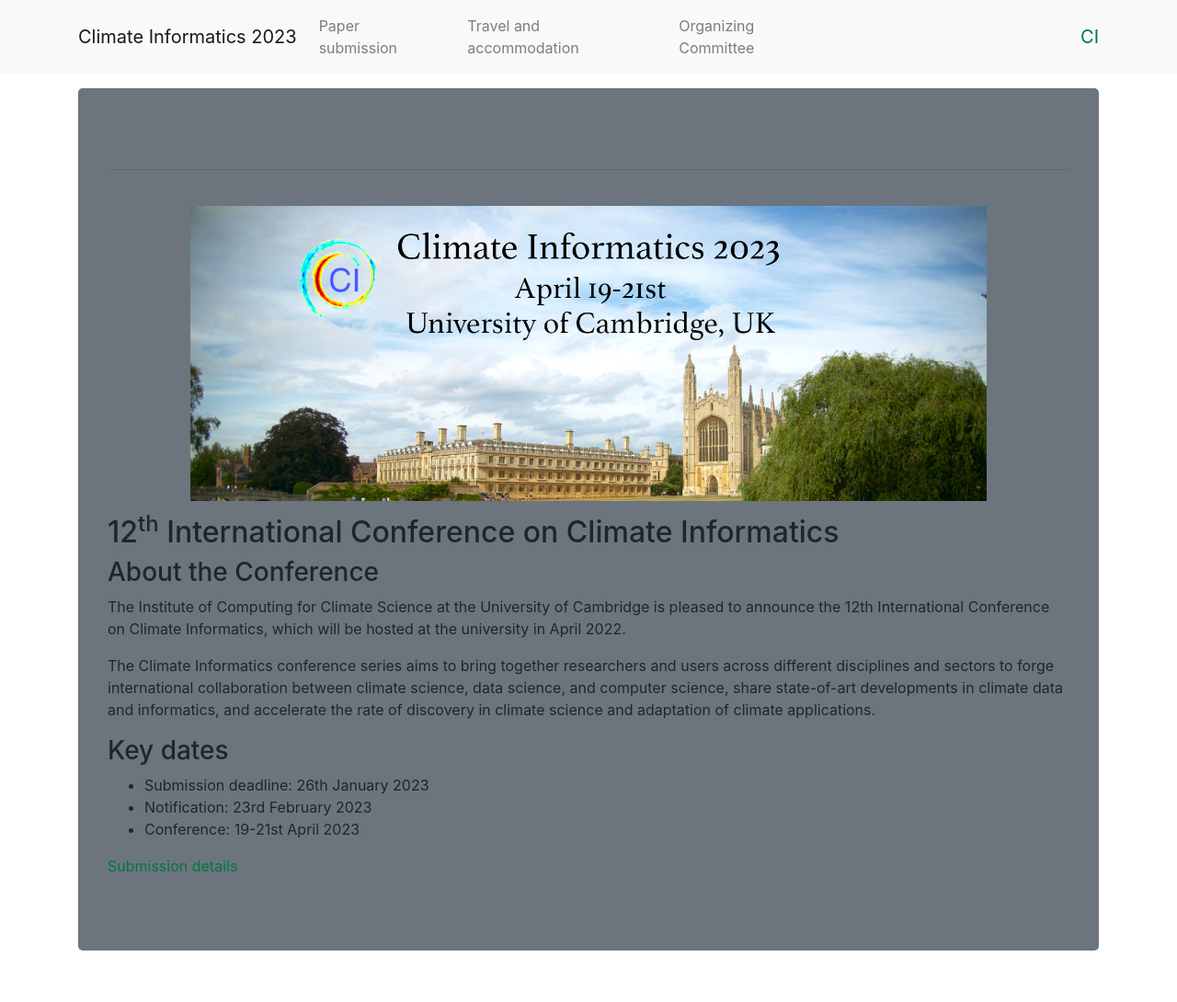
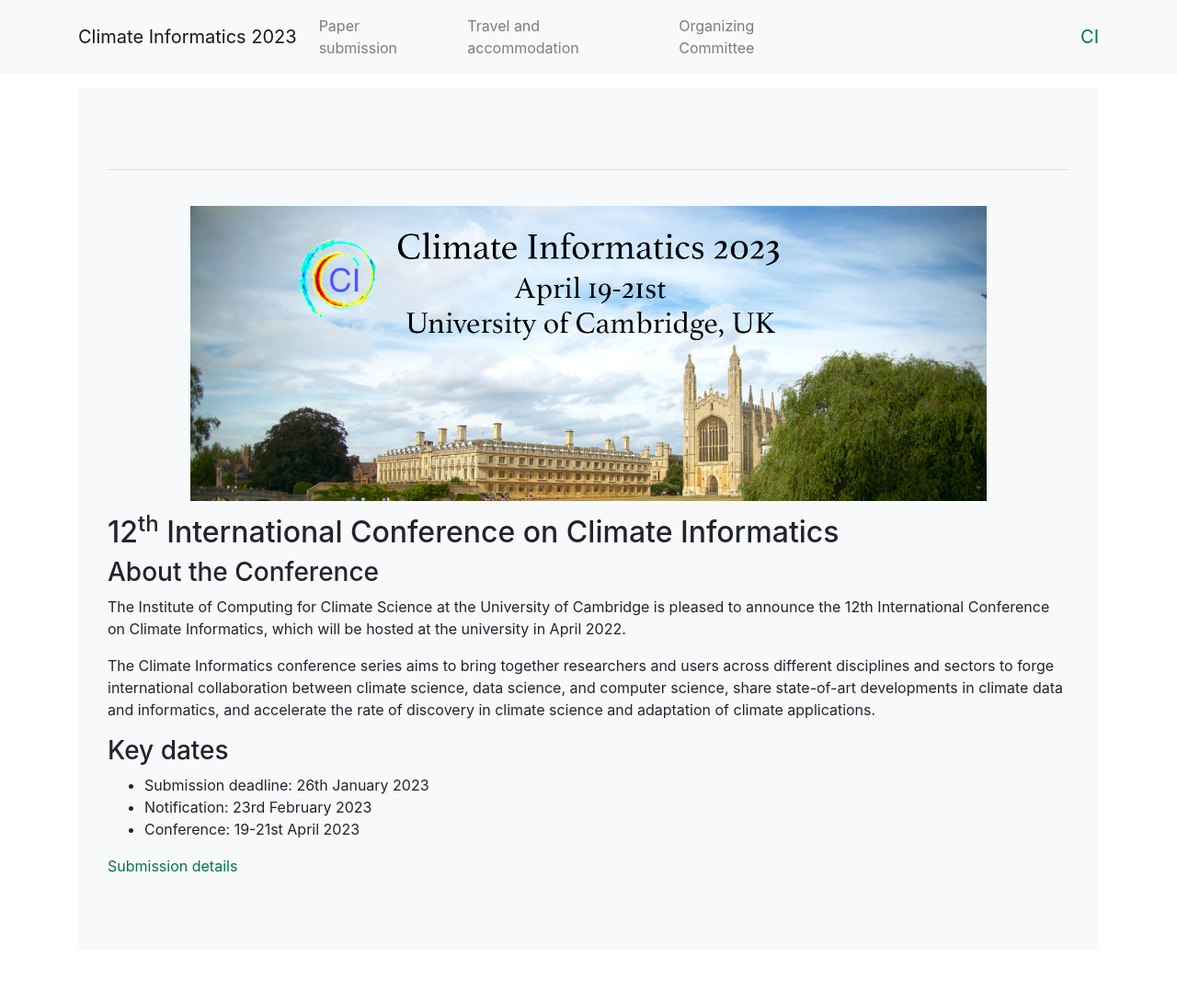
Before and after one commit to DigitaleGesellschaft/jekyll-theme-conference, a Jekyll site: the page built from index.md, in a window 1280 px wide. Shown: the whole page at 92% size. Built offline with Jekyll 4.4.1, drawn with Linux system fonts in a browser that asks for light colours.

Commit message:
light gray

```diff
--- a/_sass/bootstrap/_variables.scss
+++ b/_sass/bootstrap/_variables.scss
@@ -821,7 +821,7 @@
 
 $jumbotron-padding:                 2rem !default;
 $jumbotron-color:                   null !default;
-$jumbotron-bg:                      $gray-600 !default;
+$jumbotron-bg:                      $gray-100 !default;
 
 
 // Cards
```
